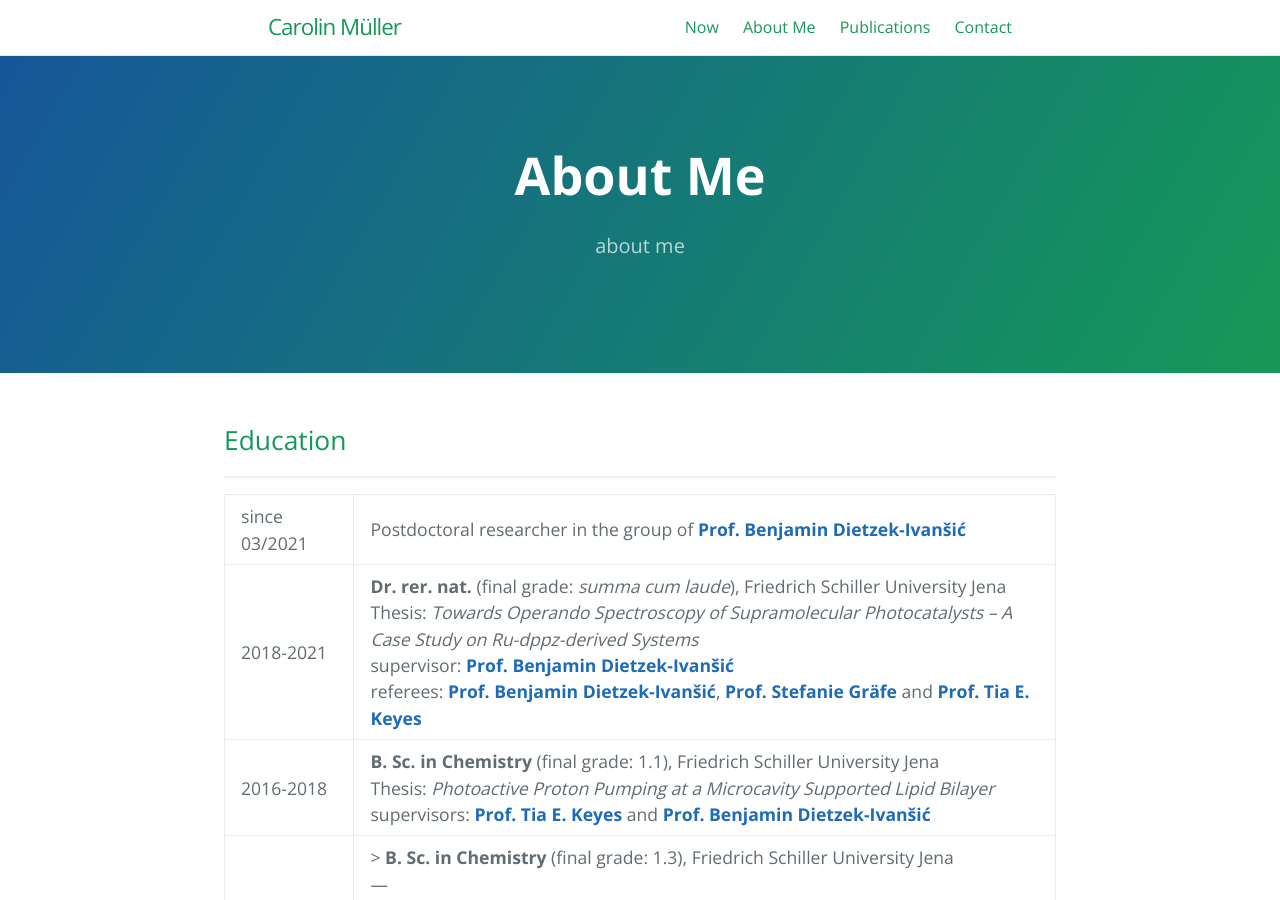
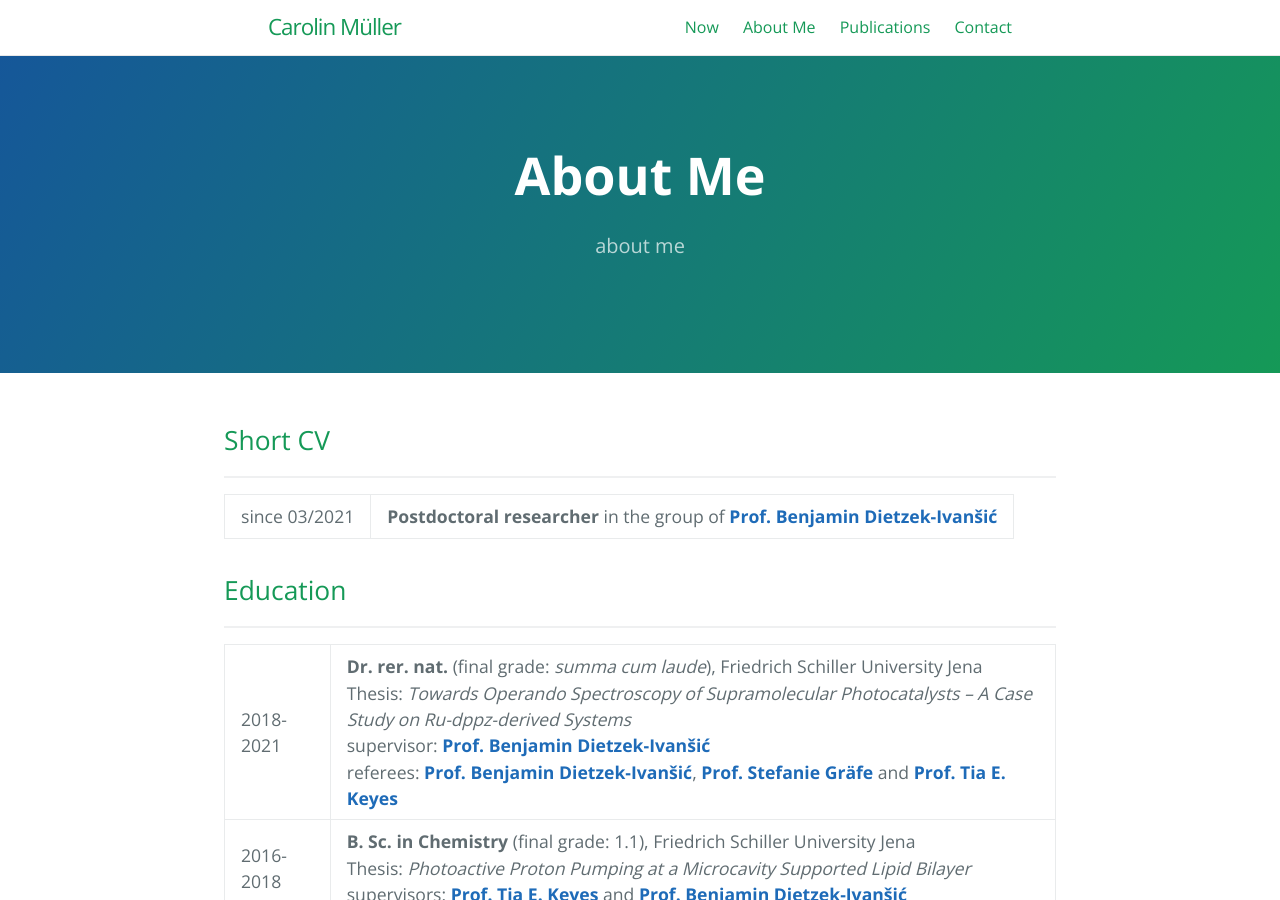
Before and after one commit to carolin-m/carolin-m.github.io, a Jekyll site: the page built from about.md, in a window 1280 px wide and 900 px high. Built offline with Jekyll 4.4.1, drawn with Linux system fonts in a browser that asks for light colours.

Commit message:
Update about.md

```diff
--- a/about.md
+++ b/about.md
@@ -7,13 +7,17 @@ ref: about
 order: 0
 ---
 
+## Short CV <br>
+______________
+
+| since 03/2021 | **Postdoctoral researcher** in the group of [**Prof. Benjamin Dietzek-Ivanšić**](https://www.ipc.uni-jena.de/en/AGDietzek) |
+
 ## Education <br>
 ________________
 
-| since 03/2021 | Postdoctoral researcher in the group of [**Prof. Benjamin Dietzek-Ivanšić**](https://www.ipc.uni-jena.de/en/AGDietzek) |
 | 2018-2021  | **Dr. rer. nat.** (final grade: *summa cum laude*), Friedrich Schiller University Jena <br /> Thesis: *Towards Operando Spectroscopy of Supramolecular Photocatalysts – A Case Study on Ru-dppz-derived Systems* <br /> supervisor: [**Prof. Benjamin Dietzek-Ivanšić**](https://www.ipc.uni-jena.de/en/AGDietzek) <br /> referees: [**Prof. Benjamin Dietzek-Ivanšić**](https://www.ipc.uni-jena.de/en/AGDietzek), [**Prof. Stefanie Gräfe**](https://www.ipc.uni-jena.de/Theochem) and [**Prof. Tia E. Keyes**](https://sites.google.com/dcu.ie/keyes-research-group/home)  |
 | 2016-2018 | **B. Sc. in Chemistry** (final grade: 1.1), Friedrich Schiller University Jena <br /> Thesis: *Photoactive Proton Pumping at a Microcavity Supported Lipid Bilayer* <br /> supervisors: [**Prof. Tia E. Keyes**](https://sites.google.com/dcu.ie/keyes-research-group/home) and  [**Prof. Benjamin Dietzek-Ivanšić**](https://www.ipc.uni-jena.de/en/AGDietzek) |
-| 2013-2016 | > **B. Sc. in Chemistry** (final grade: 1.3), Friedrich Schiller University Jena <br /> --- <br /> Thesis: *Spectroscopic Investigations of Electronic States of Copper(I)–*4H*-Imidazolate Coordination Compounds* <br /> supervisors: **Dr. Martin Schulz** and [**Prof. Benjamin Dietzek-Ivanšić**](https://www.ipc.uni-jena.de/en/AGDietzek) |
+| 2013-2016 | **B. Sc. in Chemistry** (final grade: 1.3), Friedrich Schiller University Jena <br /> --- <br /> Thesis: *Spectroscopic Investigations of Electronic States of Copper(I)–*4H*-Imidazolate Coordination Compounds* <br /> supervisors: **Dr. Martin Schulz** and [**Prof. Benjamin Dietzek-Ivanšić**](https://www.ipc.uni-jena.de/en/AGDietzek) |
 
 ## Fellowships <br>
 ________________
```
